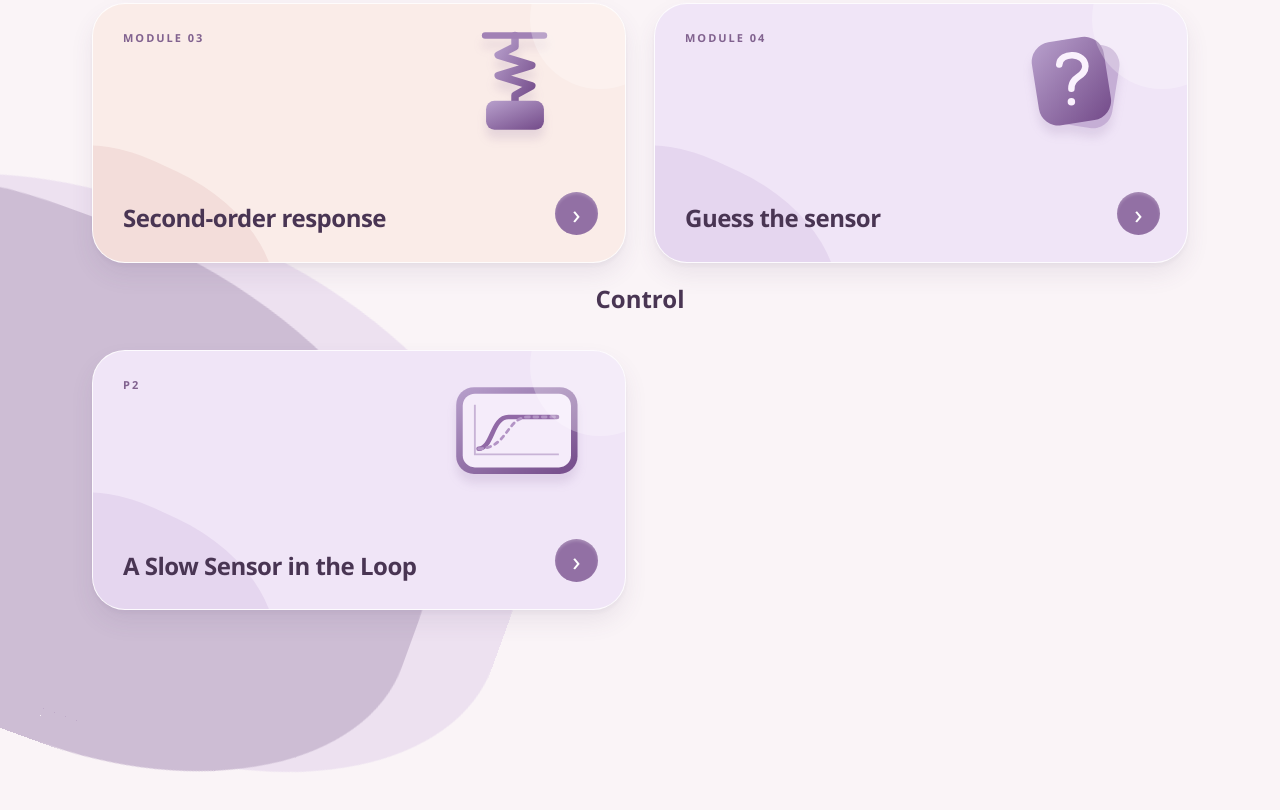
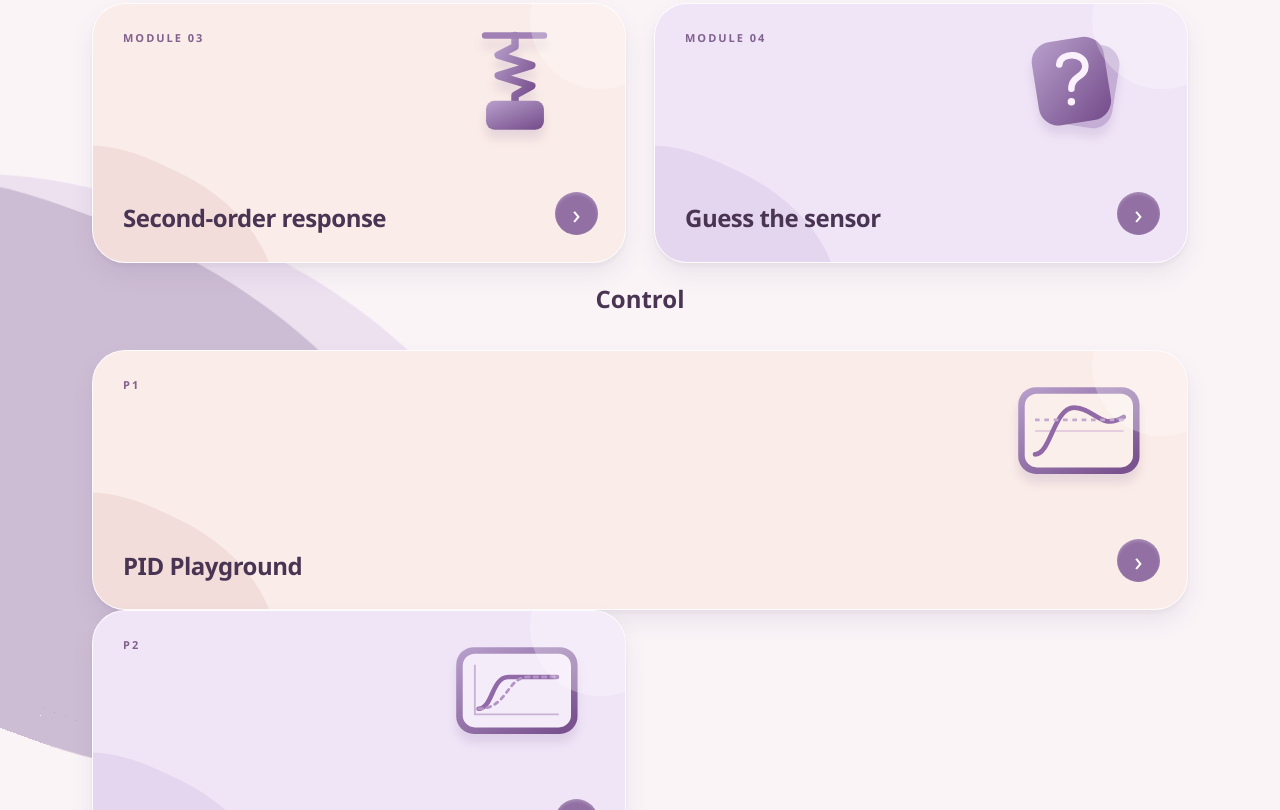
Before and after one commit to daniyaha/encs4380-dynamics-T23, a plain HTML site: page index.html in a window 1280 px wide. Shown: the part 487-1297 px from the top of the page. Before the commit the page ends 1131 px from the top, so only its background shows below. Drawn offline with Linux system fonts and the light colour scheme.

Commit message:
Update index.html

```diff
--- a/index.html
+++ b/index.html
@@ -125,6 +125,39 @@
     </div>
     <section id="control" aria-labelledby="control-heading">
       <header><h2 id="control-heading">Control</h2></header>
+
+<a class="module-card pink-card" href="control-p1.html">
+  <span class="module-number">P1</span>
+
+  <svg class="module-icon" viewBox="0 0 160 120"
+       aria-hidden="true">
+    <rect x="17" y="13" width="130" height="93"
+          rx="19" fill="url(#purple)" />
+
+    <rect x="24" y="20" width="116" height="79"
+          rx="13" fill="#fbefeb" />
+
+    <path d="M35 60 H130"
+          stroke="#e4cedd" stroke-width="2" />
+
+    <path d="M35 85 C52 85 55 35 77 35
+             S105 60 130 45"
+          fill="none"
+          stroke="#9169a6"
+          stroke-width="5"
+          stroke-linecap="round" />
+
+    <path d="M35 48 H130"
+          fill="none"
+          stroke="#c4a9ce"
+          stroke-width="3"
+          stroke-dasharray="5 5" />
+  </svg>
+
+  <h2>PID Playground</h2>
+  <span class="arrow" aria-hidden="true">›</span>
+</a>
+
       <div class="modules-grid">
         <a class="module-card" href="p2.html">
           <span class="module-number">P2</span>
```
